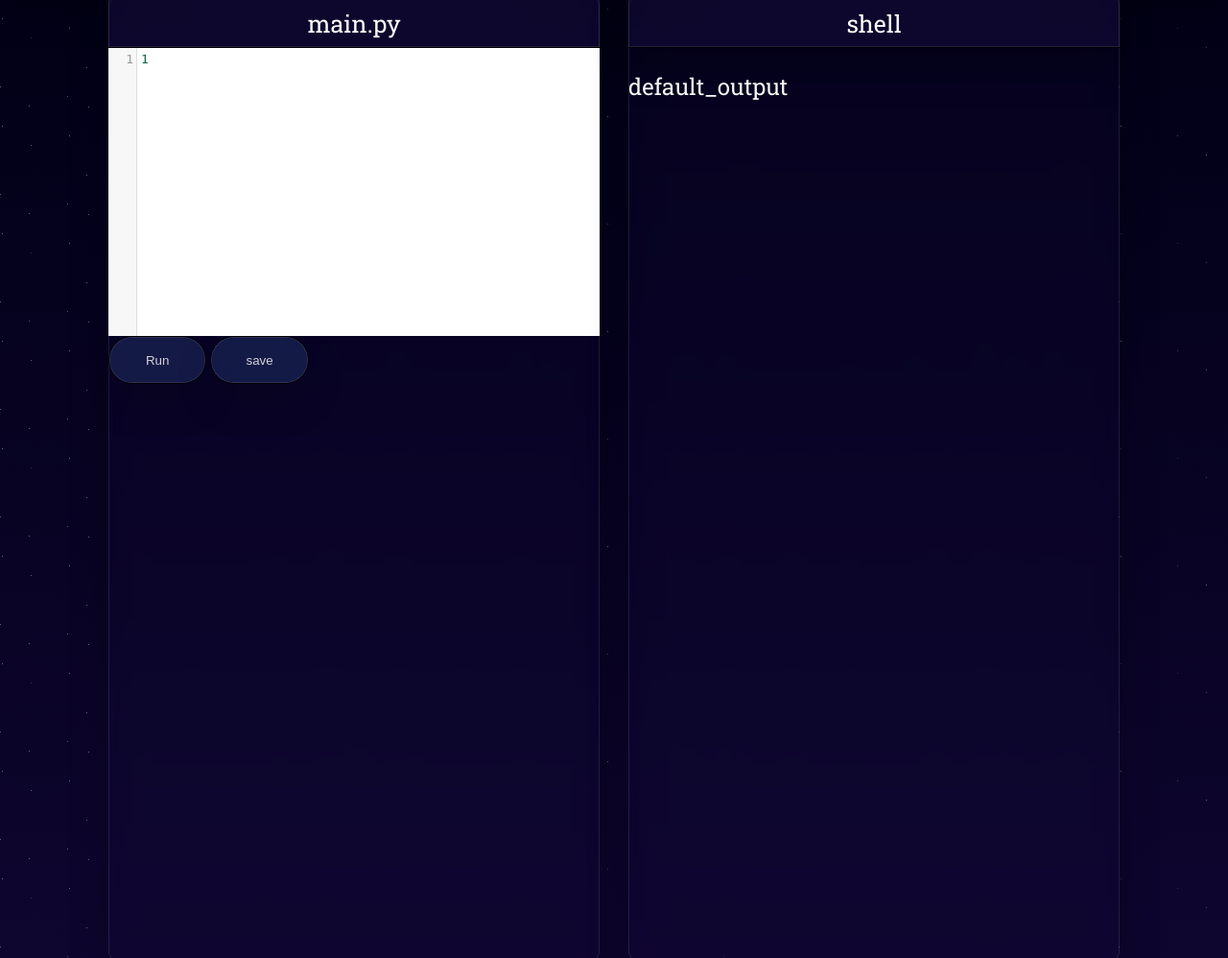
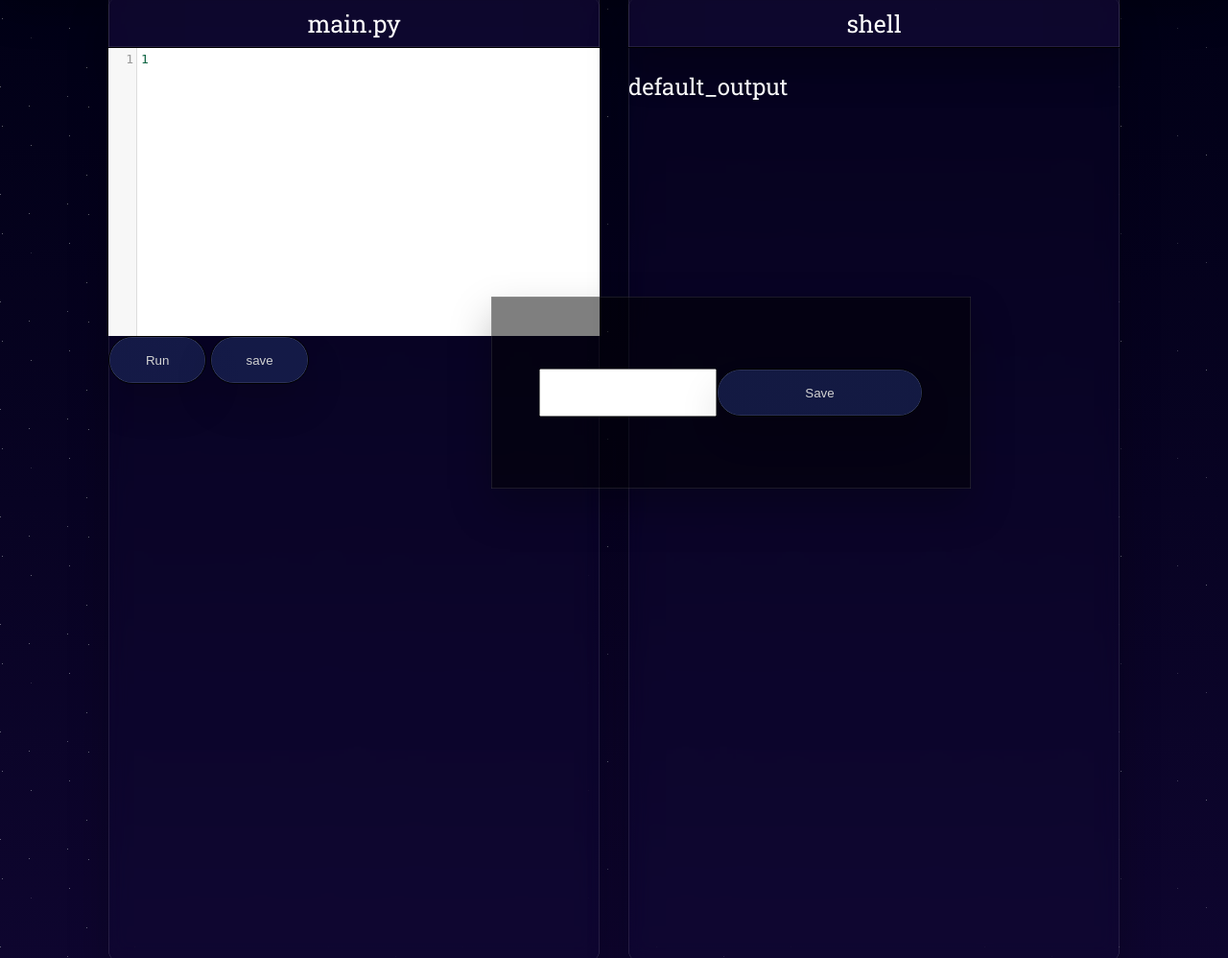
Before and after one commit to Dyshakov/SneakyCode, a Django app: page /code/1 in a window 1280 px wide. Shown: the part 91-1089 px from the top of the page at 96% size. Run offline with Django 5.2, Linux system fonts and the light colour scheme; some libraries are stand-ins or nearby versions.

Commit message:
Добавление формы для ввода имени сохраняемого кода

```diff
--- a/taskapp/static/css/code_style.css
+++ b/taskapp/static/css/code_style.css
@@ -95,3 +95,30 @@ header h1 {
 	align-items: center;
 	font-size: 25px;
 }
+
+.file_name_add {
+	width: 500px;
+	height: 200px;
+	background-color: rgba(0, 0, 0, 0.5);
+	top: 50%;
+	position: absolute;
+	left: 40%;
+	box-shadow: rgba(0, 0, 0, 0.25) 0px 20px 40px, rgba(255, 255, 255, 0.2) 0px 0px 0px 0.5px inset;
+	z-index: 1;
+	color: white;
+	display: flex;
+	flex-direction: row;
+	justify-content: center;
+	align-items: center;
+
+}
+
+.file_name_add form {
+	display: flex;
+	flex-direction: row;
+	width: 80%;
+}
+
+.file_name_add .submit_button {
+	width: 70%;
+}
--- a/taskapp/templates/code.html
+++ b/taskapp/templates/code.html
@@ -20,6 +20,15 @@
 	<header>
 		<h1>Python Interpreter</h1>
 	</header>
+
+	<div class="file_name_add">
+		<form method="post">
+			{% csrf_token %}
+			<input type="text">
+			<input type="submit" class="submit_button" value="Save" name="save_name">
+		</form>
+	</div>
+
 	<div class="container">
 		<div class="input_area">
 			<div class="top_conteiner">main.py</div>
```
